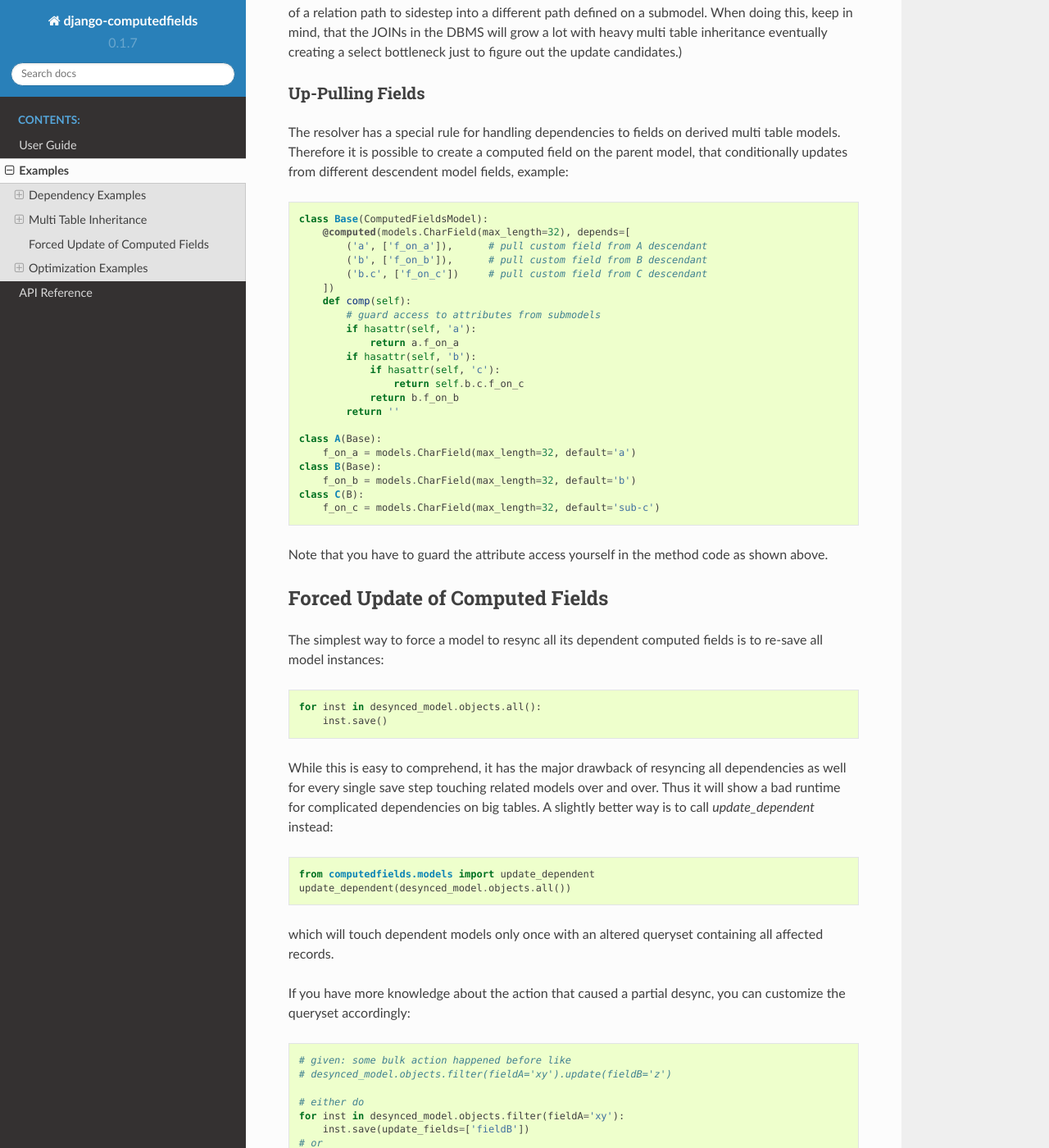
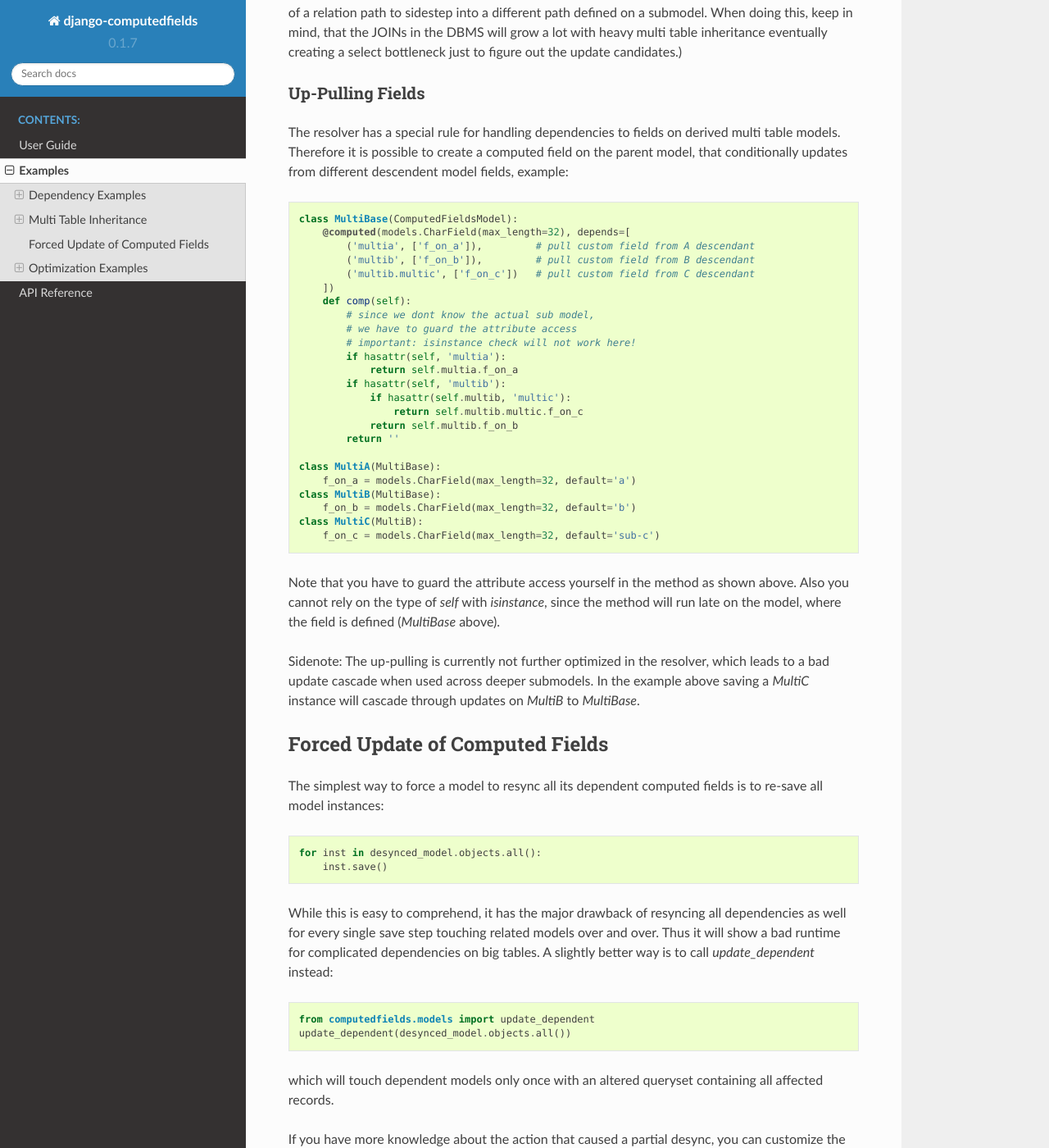
Before and after one commit to netzkolchose/django-computedfields, a Sphinx documentation site: the page built from docs/examples.rst, in a window 1280 px wide and 1400 px high, scrolled down 9000 px. Shown: the whole window at 82% size. Built offline with Sphinx 7.4.7 and the Read the Docs theme 2.0.0, drawn with Linux system fonts in a browser that asks for light colours; the version number is read from the project's files by our own code.

Commit message:
add up-pulling docs example to test cases, fix docs

```diff
--- a/docs/examples.rst
+++ b/docs/examples.rst
@@ -458,30 +458,38 @@ updates from different descendent model fields, example:
 
 .. code-block:: python
 
-    class Base(ComputedFieldsModel):
+    class MultiBase(ComputedFieldsModel):
         @computed(models.CharField(max_length=32), depends=[
-            ('a', ['f_on_a']),      # pull custom field from A descendant
-            ('b', ['f_on_b']),      # pull custom field from B descendant
-            ('b.c', ['f_on_c'])     # pull custom field from C descendant
+            ('multia', ['f_on_a']),         # pull custom field from A descendant
+            ('multib', ['f_on_b']),         # pull custom field from B descendant
+            ('multib.multic', ['f_on_c'])   # pull custom field from C descendant
         ])
         def comp(self):
-            # guard access to attributes from submodels
-            if hasattr(self, 'a'):
-                return a.f_on_a
-            if hasattr(self, 'b'):
-                if hasattr(self, 'c'):
-                    return self.b.c.f_on_c
-                return b.f_on_b
+            # since we dont know the actual sub model,
+            # we have to guard the attribute access
+            # important: isinstance check will not work here!
+            if hasattr(self, 'multia'):
+                return self.multia.f_on_a
+            if hasattr(self, 'multib'):
+                if hasattr(self.multib, 'multic'):
+                    return self.multib.multic.f_on_c
+                return self.multib.f_on_b
             return ''
 
-    class A(Base):
+    class MultiA(MultiBase):
         f_on_a = models.CharField(max_length=32, default='a')
-    class B(Base):
+    class MultiB(MultiBase):
         f_on_b = models.CharField(max_length=32, default='b')
-    class C(B):
+    class MultiC(MultiB):
         f_on_c = models.CharField(max_length=32, default='sub-c')
 
-Note that you have to guard the attribute access yourself in the method code as shown above.
+Note that you have to guard the attribute access yourself in the method as shown above.
+Also you cannot rely on the type of `self` with `isinstance`, since the method
+will run late on the model, where the field is defined (`MultiBase` above).
+
+Sidenote: The up-pulling is currently not further optimized in the resolver,
+which leads to a bad update cascade when used across deeper submodels. In the example above
+saving a `MultiC` instance will cascade through updates on `MultiB` to `MultiBase`.
 
 
 Forced Update of Computed Fields
```
Also changed, not shown: 2 other files.
